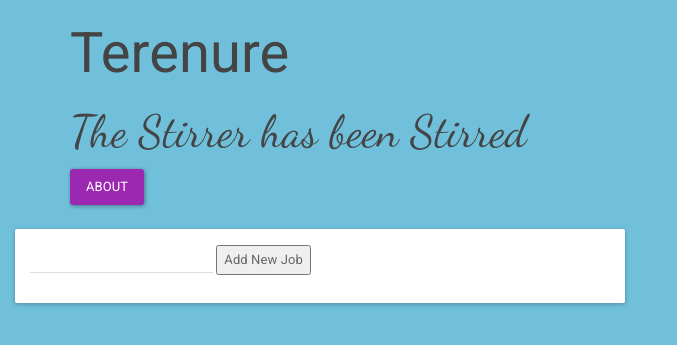
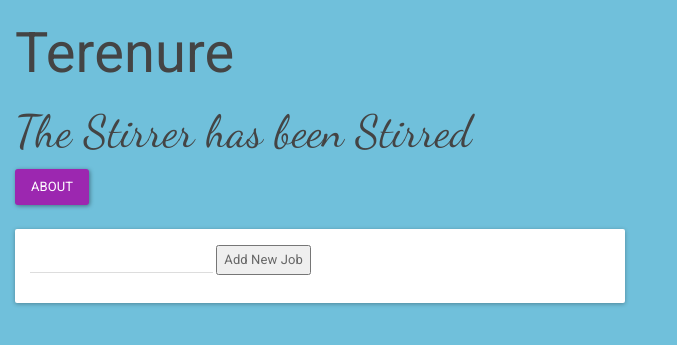
Before and after one commit to KillianDavitt/TerenureHouse, a Flask app: page / in a window 1280 px wide. Shown: the top 345 px of the page, without its empty margins (0-677 px from the left). Run offline with Flask 2, Linux system fonts and the light colour scheme; data that the repository does not hold is empty; some libraries are stand-ins or nearby versions.

Commit message:
Fixed some styling on the main page

```diff
--- a/app/templates/index.html
+++ b/app/templates/index.html
@@ -1,14 +1,14 @@
 {% extends 'base.html' %}
 
 {% block content %}
-<div class="container">
+<div class="container-fluid">
     <h1> Terenure</h1>
     <h2>The Stirrer has been Stirred</h2>
     <a href="/about" class="btn btn-info">About</a>
     <br><br>
 </div>
 {% for job in complete_list %}
-<div class="clearfix col-xs-4 padding">
+<div class="clearfix col-md-4 padding">
 <div class="panel panel-default" >
   <div class="panel-body">
 
--- a/requirements.txt
+++ b/requirements.txt
@@ -2,3 +2,4 @@ flask
 flask-login
 flask-sqlalchemy
 sqlalchemy-migrate
+uwsgi
```
Also changed, not shown: 1 other file.
